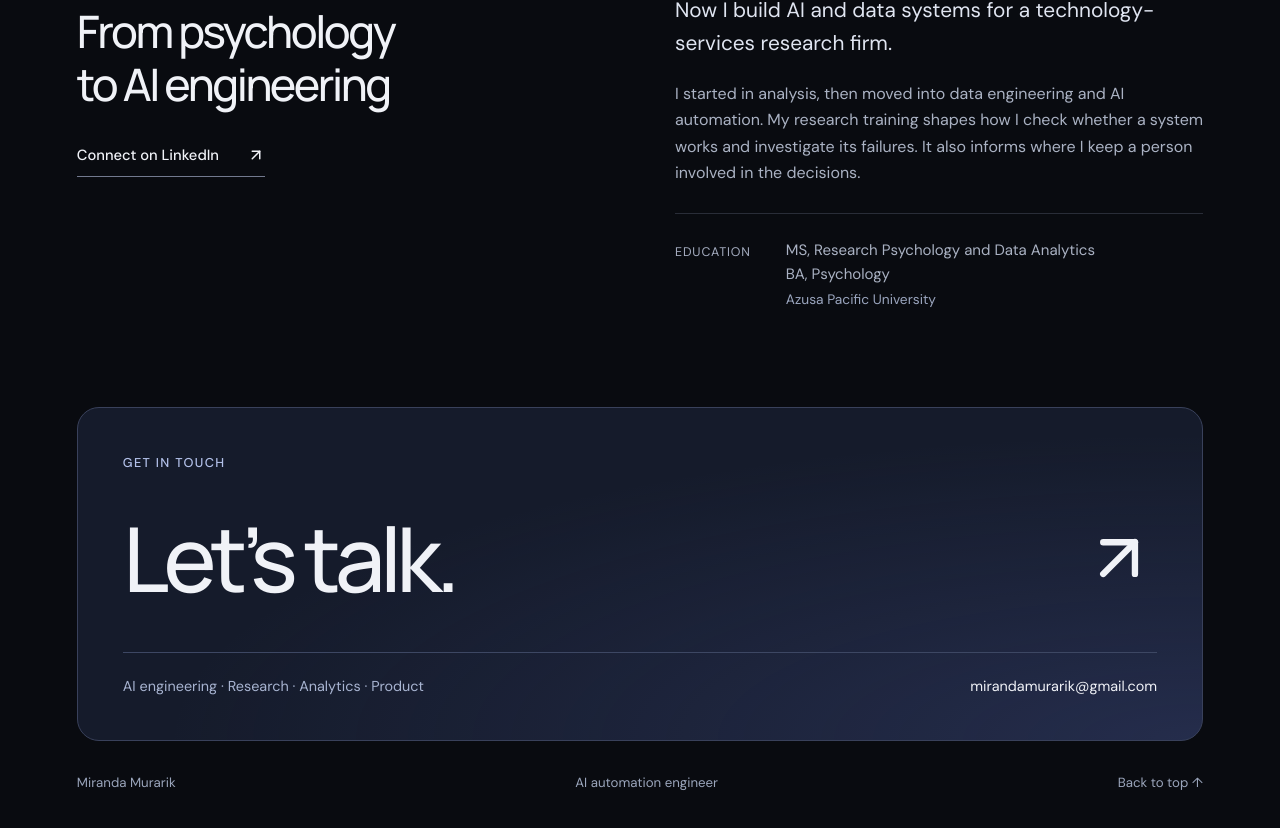
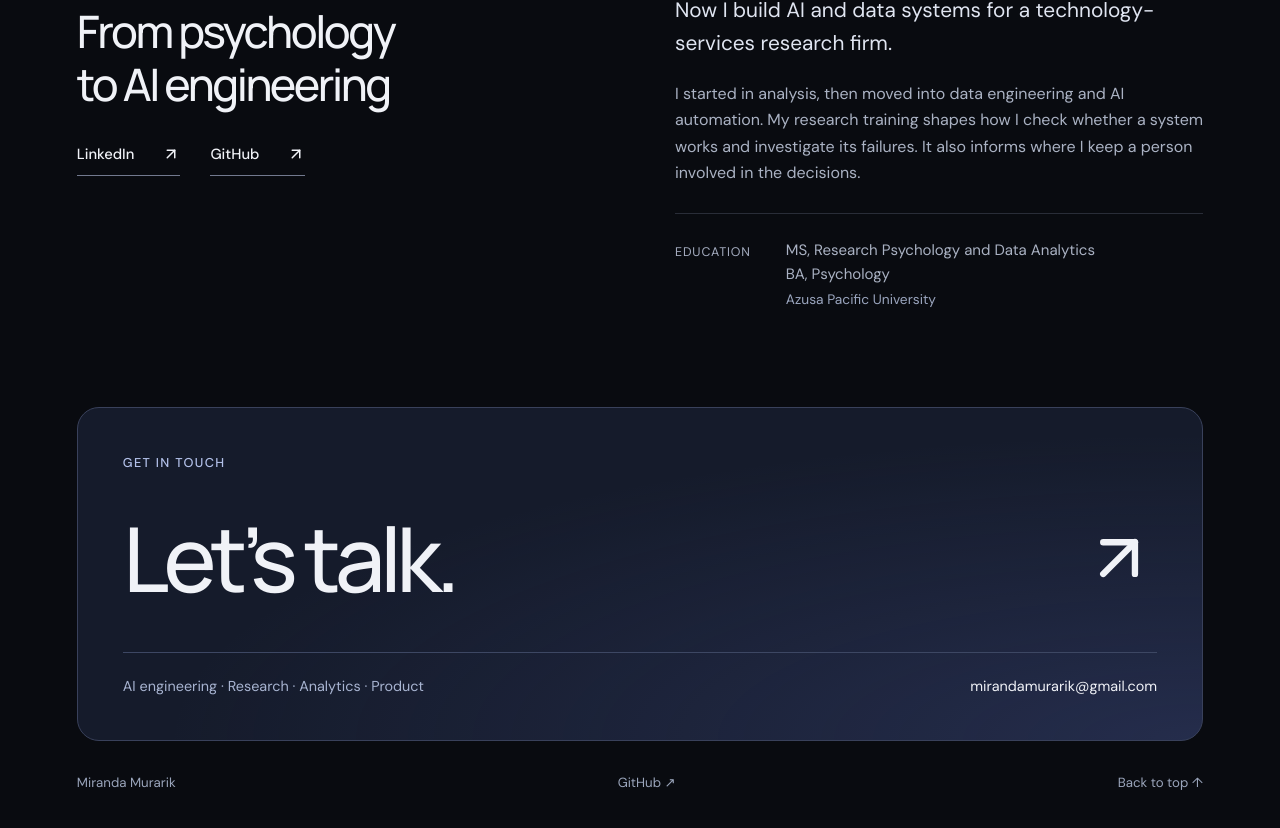
Before and after one commit to mmurarik/portfolio, a Next.js app: page / in a window 1280 px wide. Shown: the part 1715-2543 px from the top of the page. Built offline with nearby package versions, Linux system fonts and the light colour scheme.

Commit message:
Add GitHub profile links

```diff
--- a/app/page.tsx
+++ b/app/page.tsx
@@ -5,6 +5,6 @@ export default function Portfolio() {return <Shell>
 <section className="hero"><div className="hero-field" aria-hidden="true"><div className="field-grid"/><div className="field-orbit orbit-a"/><div className="field-orbit orbit-b"/><span className="field-point point-a"/><span className="field-point point-b"/></div><div className="eyebrow"><span className="dot"/> AI AUTOMATION ENGINEER <span className="location">LOS ANGELES, CA</span></div><h1>Building AI<br/>and <em>testing it.</em></h1><div className="hero-bottom"><p>My work covers AI automation and data engineering. I also design the evaluations that help us decide when to trust those systems.</p><SiteLink className="text-link" href="#work">Explore my work <ArrowDown size={19}/></SiteLink></div><div className="disciplines"><span>LLM EVALUATION</span><span>AGENTIC WORKFLOWS</span><span>DATA SYSTEMS</span><span>HUMAN JUDGMENT</span></div></section>
 
 <section id="work" className="work home-work"><div className="section-heading"><h2>Explore the work</h2><SiteLink className="text-link" href="/projects">View all projects <ArrowUpRight size={18}/></SiteLink></div><div className="category-grid">{categories.map(c=><SiteLink className="category-card reveal" href={c.href} key={c.href}><h3>{c.title}</h3><p>{c.description}</p><div className="category-feature"><span>{c.href==='/research'?'Coming later':'Featured project'}</span><strong>{c.project}</strong><small>{c.tags}</small></div><span className="category-action">Explore {c.title.toLowerCase()}<ArrowUpRight size={18}/></span></SiteLink>)}</div></section>
-<section className="about reveal" id="about"><div><span className="eyebrow">ABOUT MIRANDA</span><h2>From psychology<br/>to AI engineering</h2><SiteLink className="text-link" href="https://www.linkedin.com/in/miranda-murarik/" target="_blank" rel="noreferrer">Connect on LinkedIn <ArrowUpRight size={18}/></SiteLink></div><div><p className="about-lead">I trained in research psychology and data analytics. Now I build AI and data systems for a technology-services research firm.</p><p>I started in analysis, then moved into data engineering and AI automation. My research training shapes how I check whether a system works and investigate its failures. It also informs where I keep a person involved in the decisions.</p><div className="education"><span>EDUCATION</span><p>MS, Research Psychology and Data Analytics<br/>BA, Psychology<br/><small>Azusa Pacific University</small></p></div></div></section>
+<section className="about reveal" id="about"><div><span className="eyebrow">ABOUT MIRANDA</span><h2>From psychology<br/>to AI engineering</h2><div className="profile-links" style={{display:'flex',flexWrap:'wrap',gap:'18px 30px'}}><SiteLink className="text-link" href="https://www.linkedin.com/in/miranda-murarik/" target="_blank" rel="noreferrer">LinkedIn <ArrowUpRight size={18}/></SiteLink><SiteLink className="text-link" href="https://github.com/mmurarik" target="_blank" rel="noreferrer">GitHub <ArrowUpRight size={18}/></SiteLink></div></div><div><p className="about-lead">I trained in research psychology and data analytics. Now I build AI and data systems for a technology-services research firm.</p><p>I started in analysis, then moved into data engineering and AI automation. My research training shapes how I check whether a system works and investigate its failures. It also informs where I keep a person involved in the decisions.</p><div className="education"><span>EDUCATION</span><p>MS, Research Psychology and Data Analytics<br/>BA, Psychology<br/><small>Azusa Pacific University</small></p></div></div></section>
 <section className="contact"><span className="eyebrow">GET IN TOUCH</span><SiteLink href="mailto:mirandamurarik@gmail.com">Let’s talk.<ArrowUpRight/></SiteLink><div><span>AI engineering · Research · Analytics · Product</span><SiteLink href="mailto:mirandamurarik@gmail.com">mirandamurarik@gmail.com</SiteLink></div></section>
 </Shell>}
--- a/app/portfolio-components.tsx
+++ b/app/portfolio-components.tsx
@@ -15,7 +15,7 @@ export function Shell({children,active}: {children:ReactNode,active?:string}) {r
   <Motion/><SiteLink className="skip" href="#content">Skip to content</SiteLink>
   <header className="header"><SiteLink className="wordmark" href="/">miranda murarik<span>↗</span></SiteLink><nav aria-label="Main navigation"><SiteLink href="/projects" aria-current={active==='/projects'?'page':undefined}>All projects</SiteLink>{categories.map(c=><SiteLink key={c.href} href={c.href} aria-current={active===c.href?'page':undefined}>{c.title}</SiteLink>)}<SiteLink href="/#about">About</SiteLink><SiteLink className="nav-contact" href="mailto:mirandamurarik@gmail.com">Let’s talk <ArrowUpRight size={16}/></SiteLink></nav></header>
   <main id="content">{children}</main>
-  <footer><SiteLink href="/">Miranda Murarik</SiteLink><span>AI automation engineer</span><SiteLink href="#content">Back to top ↑</SiteLink></footer>
+  <footer><SiteLink href="/">Miranda Murarik</SiteLink><SiteLink href="https://github.com/mmurarik" target="_blank" rel="noreferrer">GitHub ↗</SiteLink><SiteLink href="#content">Back to top ↑</SiteLink></footer>
 </>}
 
 export function CategoryIntro({title,description}: {title:string,description:string}) {return <section className="category-intro"><SiteLink className="back-link" href="/projects">← All projects</SiteLink><div className="eyebrow">Project collection</div><h1>{title}</h1><p>{description}</p></section>}
```
